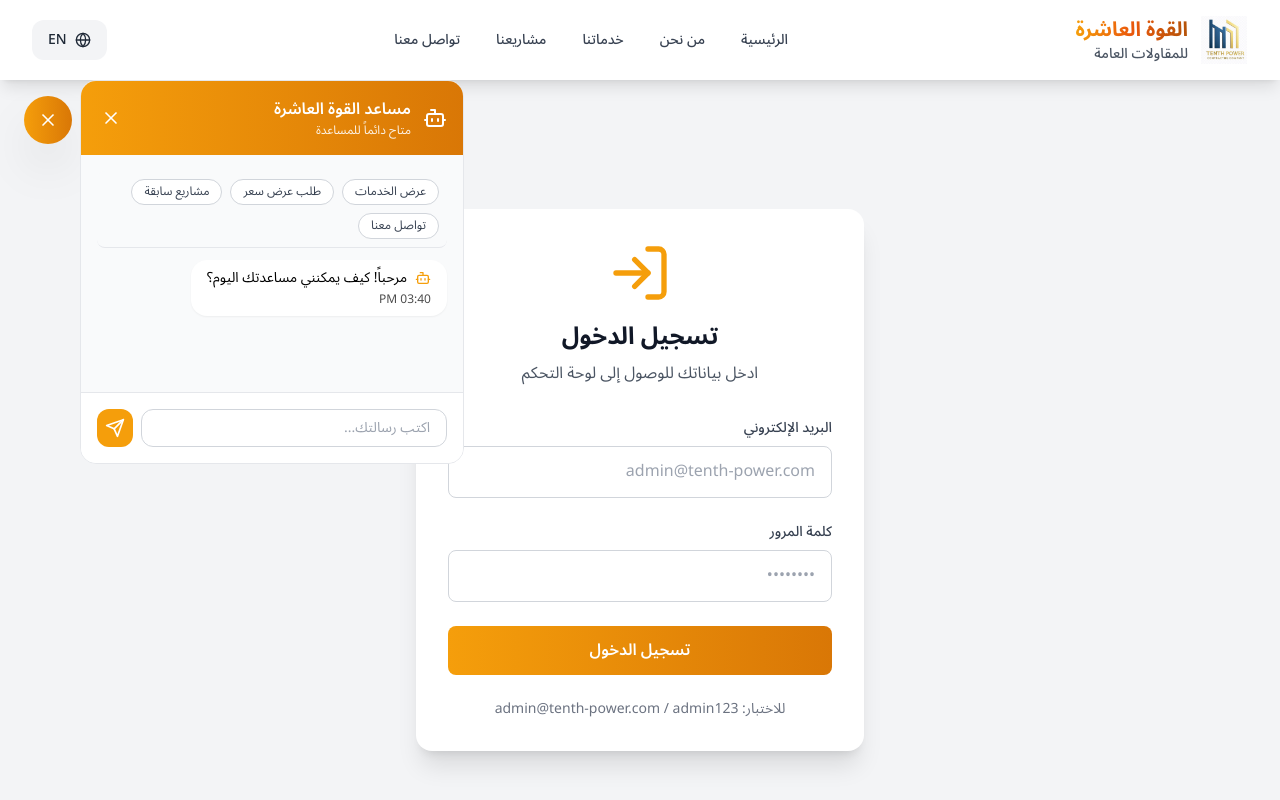
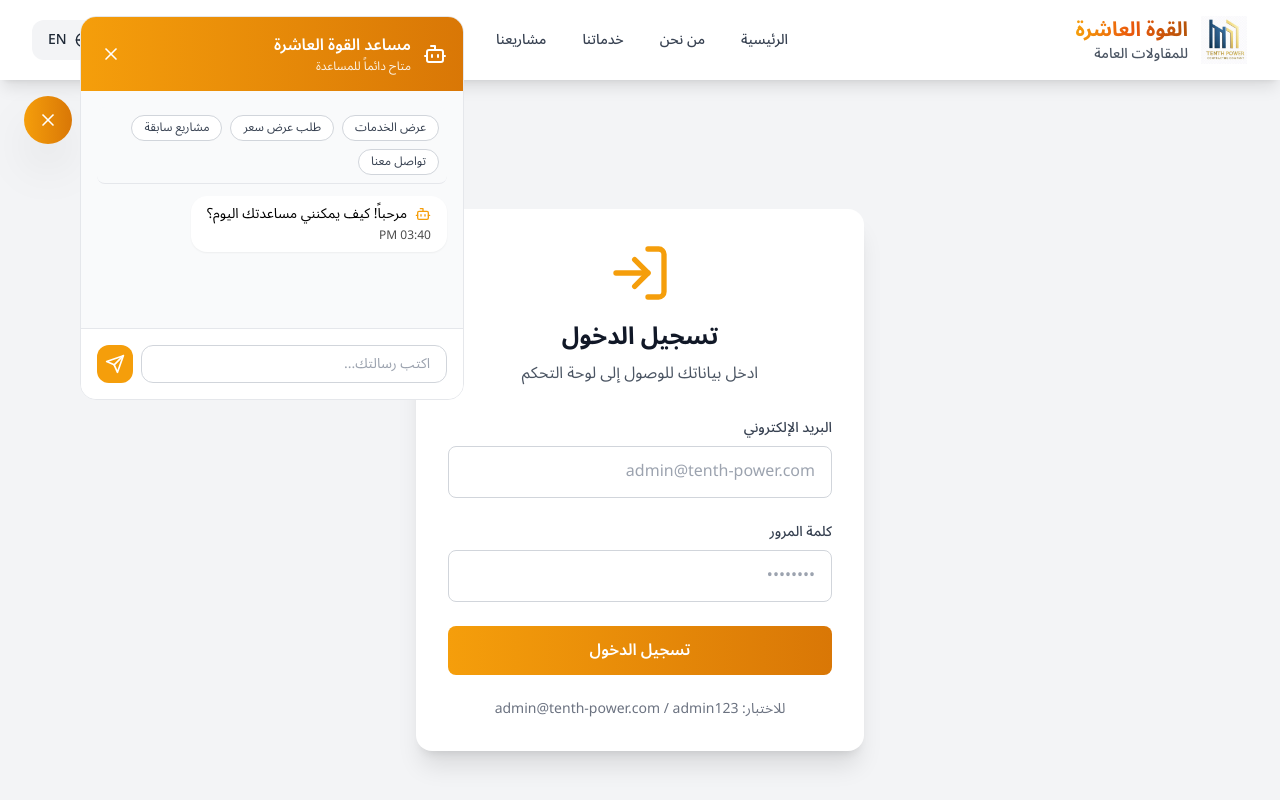
Before and after one commit to waheeb71/Tenth_Power, a React (Vite) app: page /admin in a window 1280 px wide. Both pictures are taken after a click on the button 48 px from the left and 120 px from the top of the page. Shown: the top 800 px of the page. Built offline with nearby package versions, Linux system fonts and the light colour scheme.

Commit message:
Initial commit

```diff
--- a/src/components/chatbot/ChatWindow.tsx
+++ b/src/components/chatbot/ChatWindow.tsx
@@ -24,7 +24,9 @@ const ChatWindow: React.FC<Props> = ({
   const messagesEndRef = useRef<HTMLDivElement>(null);
 
   return (
-    <div className={`fixed top-20 left-20 w-96 h-96 bg-white rounded-2xl shadow-3xl border border-gray-200 flex flex-col z-50 overflow-hidden ${isOpen ? 'block' : 'hidden'}`}>
+    <div className={`fixed top-4 left-1/2 transform -translate-x-1/2 sm:left-20 sm:transform-none w-[90%] max-w-sm sm:w-96 h-[80%] sm:h-96 bg-white rounded-2xl shadow-3xl border border-gray-200 flex flex-col z-50 overflow-hidden ${isOpen ? 'block' : 'hidden'}`}>
+
+
       <div className="bg-gradient-to-r from-amber-500 to-amber-600 text-white p-4">
         <div className="flex items-center justify-between">
           <div className="flex items-center space-x-3 rtl:space-x-reverse">
```
